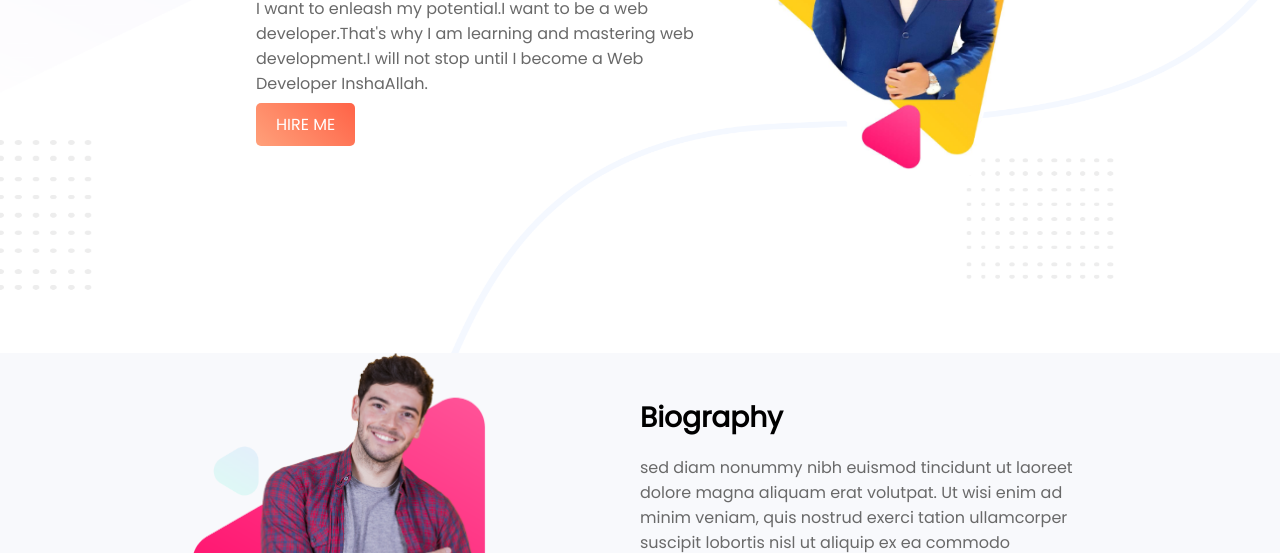
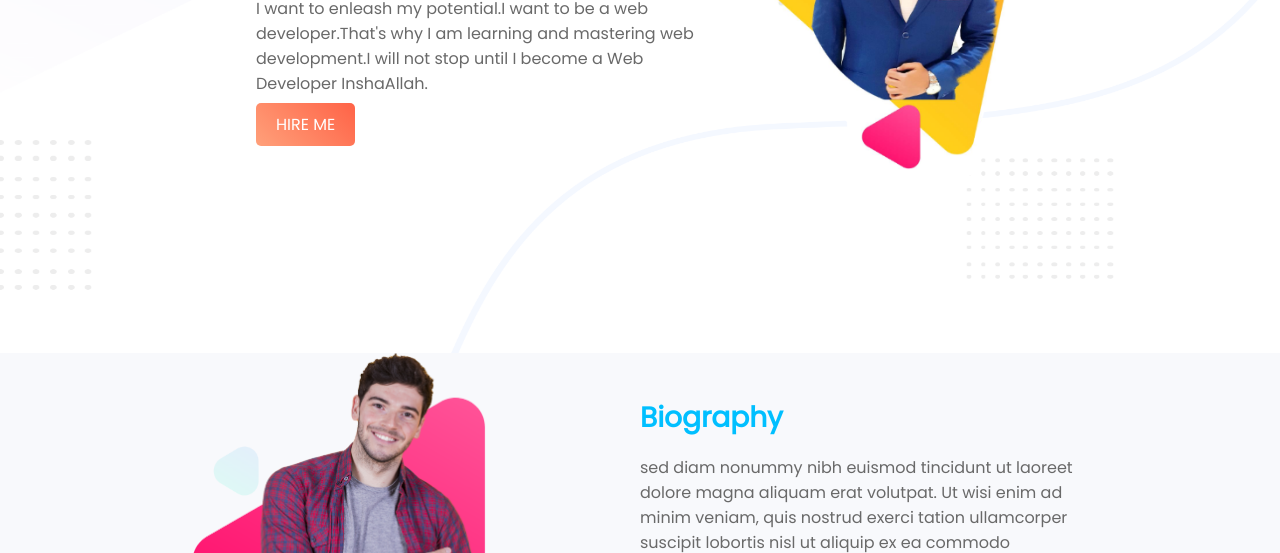
Before and after one commit to AhsanNkabir/personal-website, a plain HTML site: page index.html in a window 1280 px wide. In both pictures the pointer is over the element "Biography". Shown: the part 247-800 px from the top of the page. Drawn offline with Linux system fonts and the light colour scheme.

Commit message:
hover added

```diff
--- a/style.css
+++ b/style.css
@@ -9,6 +9,9 @@ h1{
 h2{
     font-size: 28px;
     margin: 0px;
+}
+.middle-width h2:hover{
+    color:deepskyblue;
 }
 .name-style{
     margin-left: 20%;
```
